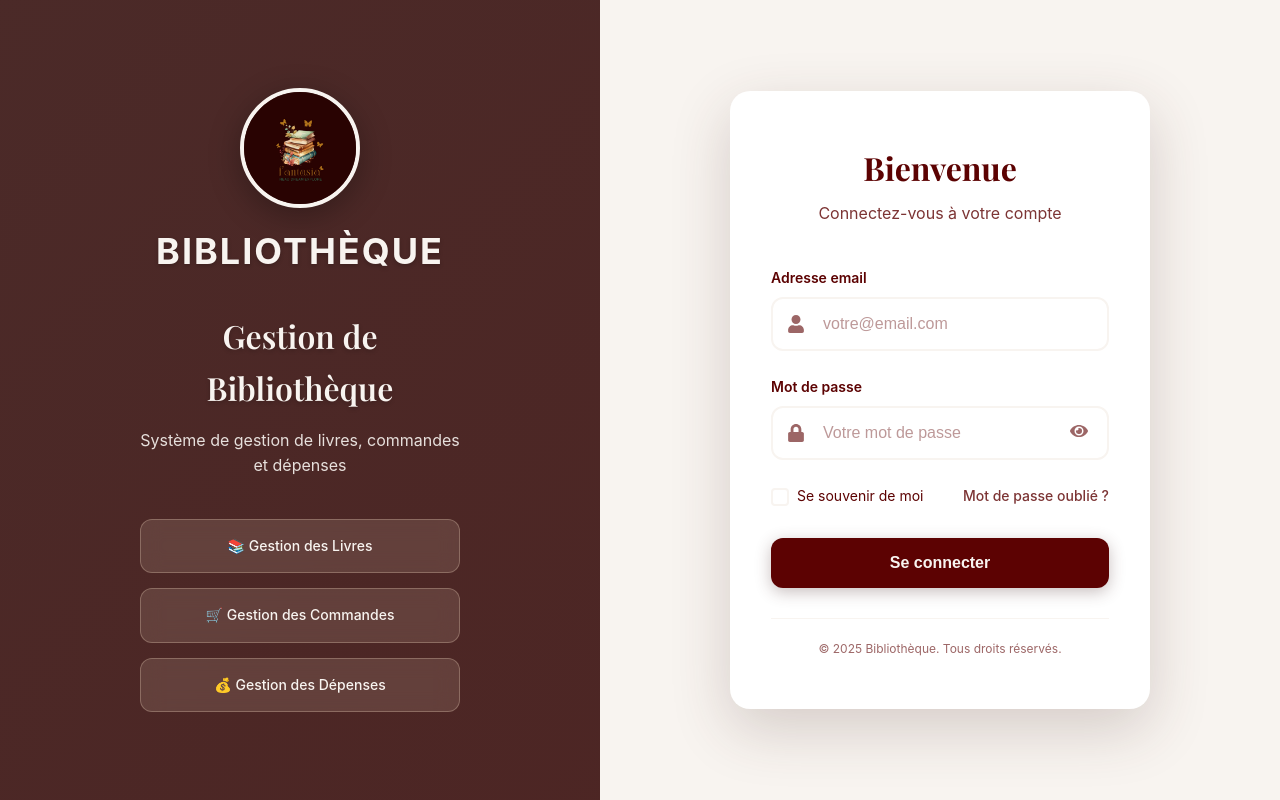
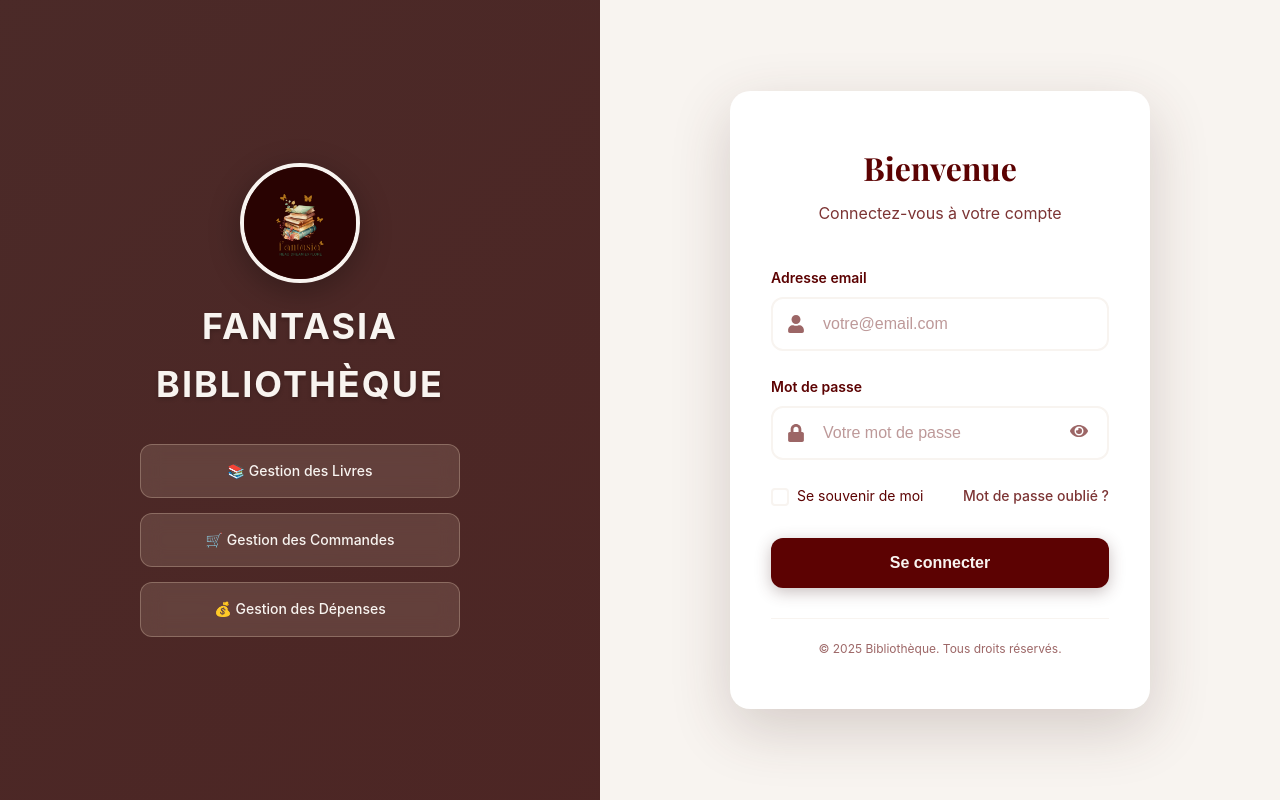
Before and after one commit to oandj21/fanta-lib-front, a React (Vite) app: page /login in a window 1280 px wide. Built offline with nearby package versions, Linux system fonts and the light colour scheme; a web font is replaced by a local one.

Commit message:
akhiran2

```diff
--- a/src/css/HeroSlider.css
+++ b/src/css/HeroSlider.css
@@ -104,7 +104,7 @@
   flex-wrap: wrap;
 }
 
-.btn-primary,
+.btn-primar,
 .btn-secondary {
   padding: 0.75rem 2rem;
   font-size: 1rem;
@@ -117,12 +117,12 @@
   width: 50%;
 }
 
-.btn-primary {
+.btn-primar {
   background: #ffd700;
   color: #000;
 }
 
-.btn-primary:hover {
+.btn-primar:hover {
   background: transparent;
   border-color: #ffd700;
   color: #ffd700;
@@ -238,7 +238,7 @@
     gap: 0.5rem;
   }
 
-  .btn-primary,
+  .btn-primar,
   .btn-secondary {
     width: 100%;
     text-align: center;
--- a/src/pages/AdminLogin.jsx
+++ b/src/pages/AdminLogin.jsx
@@ -123,12 +123,8 @@ const Login = () => {
           <div className="brand-content">
             <div className="brand-logo">
               <img src="/logo.jpeg" alt="Library Logo" className="brand-image" />
-              <span className="brand-text">BIBLIOTHÈQUE</span>
+              <span className="brand-text">FANTASIA BIBLIOTHÈQUE</span>
             </div>
-            <h1 className="brand-title">Gestion de Bibliothèque</h1>
-            <p className="brand-subtitle">
-              Système de gestion de livres, commandes et dépenses
-            </p>
             <div className="brand-features">
               <div className="feature-item">
                 <span>📚 Gestion des Livres</span>
```
